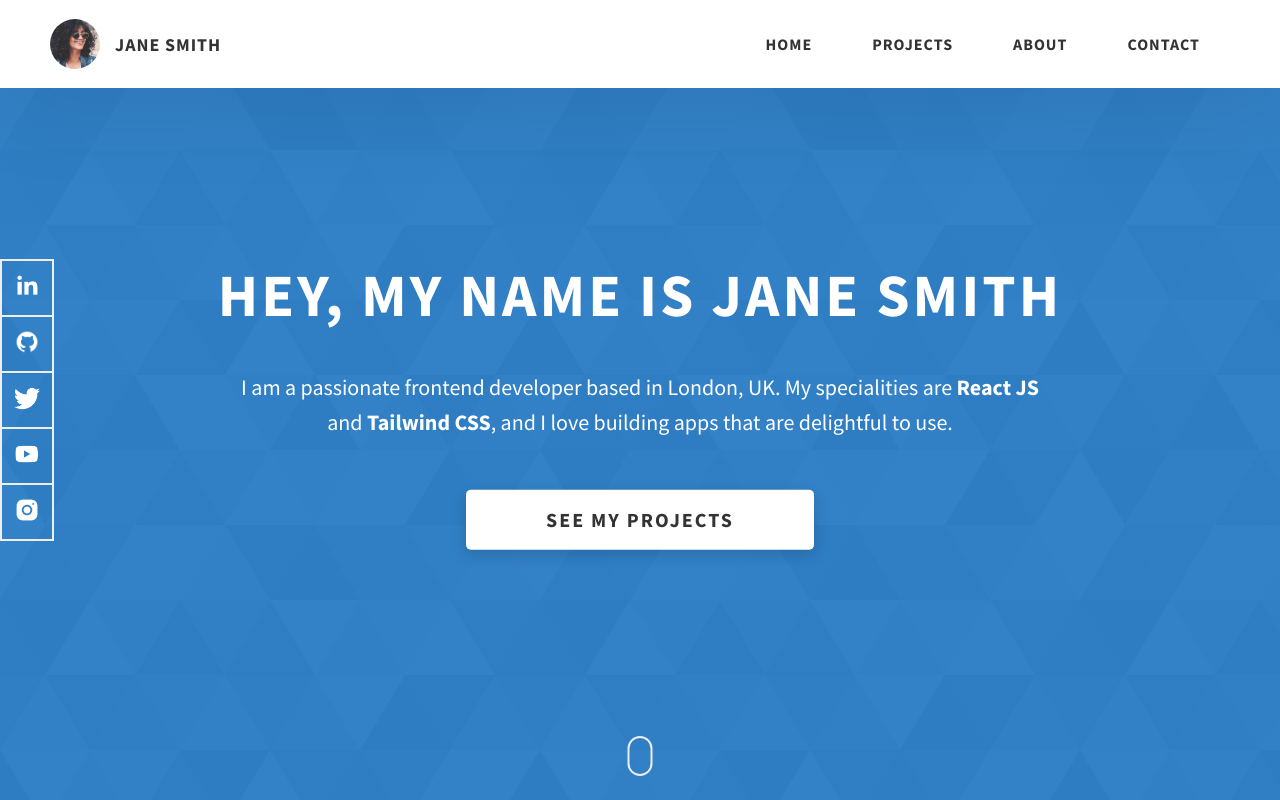
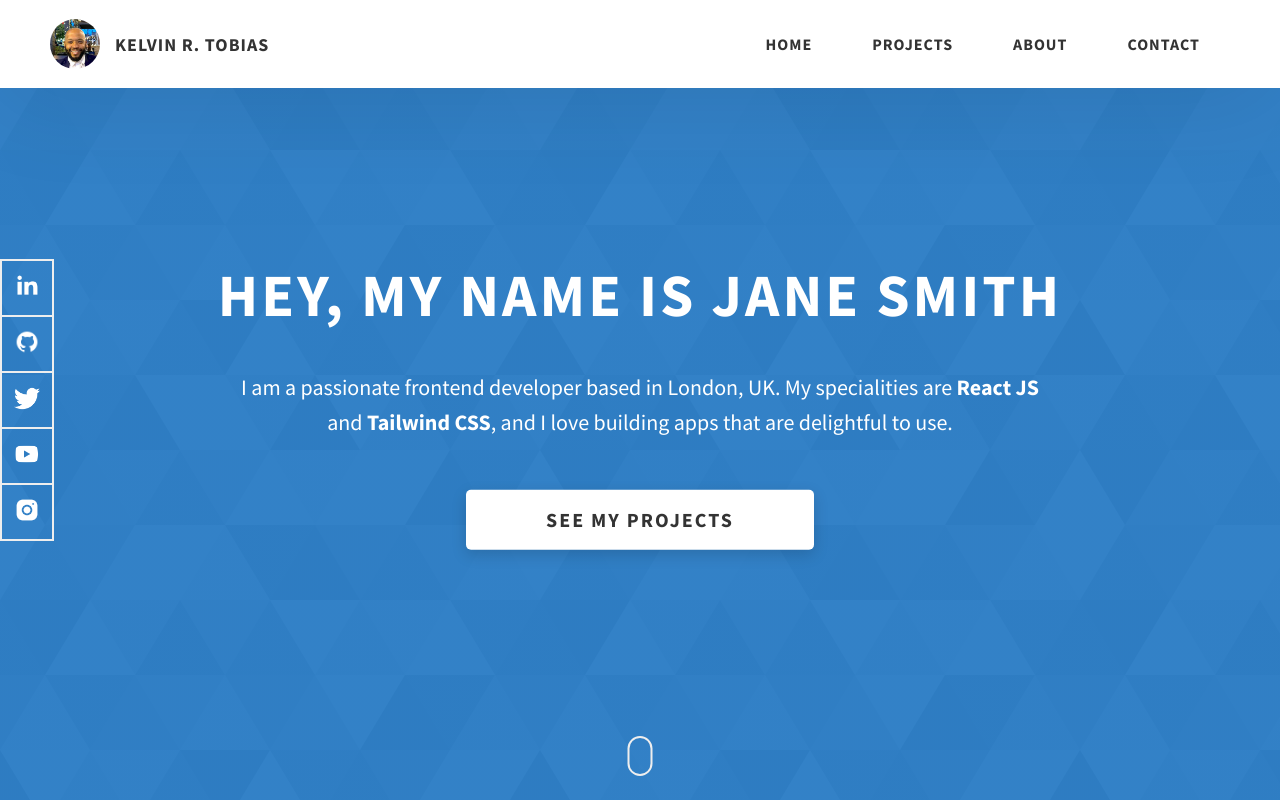
Before and after one commit to kelvintechnical/kelvin_intech_portfolio, a website built with Vite: page index.html in a window 1280 px wide. Shown: the top 800 px of the page. Built offline with nearby package versions, Linux system fonts and the light colour scheme.

Commit message:
Changed avatar

```diff
--- a/index.html
+++ b/index.html
@@ -4,7 +4,7 @@
     <meta charset="UTF-8" />
     <meta name="viewport" content="width=device-width, initial-scale=1.0" />
     <meta http-equiv="X-UA-Compatible" content="ie=edge" />
-    <title>Dopefolio</title>
+    <title>@Kelvinintech</title>
     <meta name="description" content="Portfolio Template for Developer" />
 
     <link rel="stylesheet" href="css/style.css" />
@@ -22,12 +22,12 @@
         <div class="header__logo-container">
           <div class="header__logo-img-cont">
             <img
-              src="./assets/img/avatar.jpg"
+              src="./assets/img/selfie.jpeg"
               alt="Ram Maheshwari Logo Image"
               class="header__logo-img"
             />
           </div>
-          <span class="header__logo-sub">Jane Smith</span>
+          <span class="header__logo-sub">Kelvin R. Tobias</span>
         </div>
         <div class="header__main">
           <ul class="header__links">
```
Also changed, not shown: assets/img/selfie.jpeg (added).
